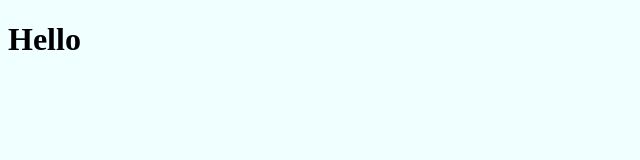
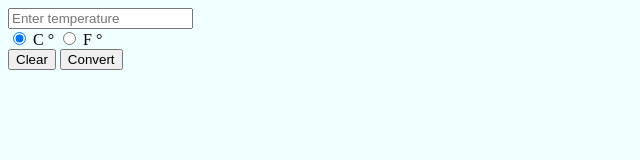
Before and after one commit to silvestreluna/temperature-converter, a plain HTML site: page index.html in a window 1280 px wide. Shown: the whole page, without its empty margins (0-640 px from the left). Drawn offline with Linux system fonts and the light colour scheme.

Commit message:
added input fields/buttons and output field.

```diff
--- a/index.html
+++ b/index.html
@@ -8,7 +8,23 @@
     <link rel="stylesheet" href="./main.css">
 </head>
 <body>
-    <h1>Hello</h1>
+    <div id="container">
+        <input type="text" id="tempInput" name="temp-input-field" placeholder="Enter temperature">
+        <div>
+            <input type="radio" name="temp-option" id="celsius" checked="checked">
+            <label for="celsius">C &#176;</label>
+
+            <input type="radio" name="temp-option" id="fahrenheit">
+            <label for="fahrenheit">F &#176;</label>
+        </div>
+        <div>
+            <button id="clearBtn">Clear</button>
+            <button id="convertBtn">Convert</button>
+        </div id="tempOutput">
+            <!--Temperature will output here.-->
+        <div>
+        </div>
+    </div>
     <script src="./main.js"></script>
 </body>
 </html>
```
